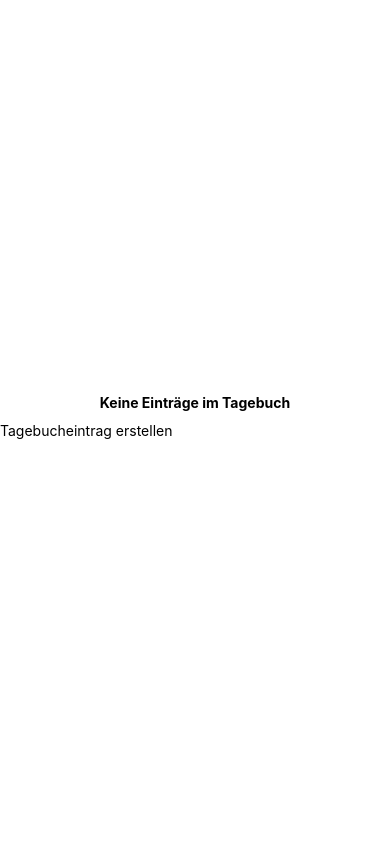
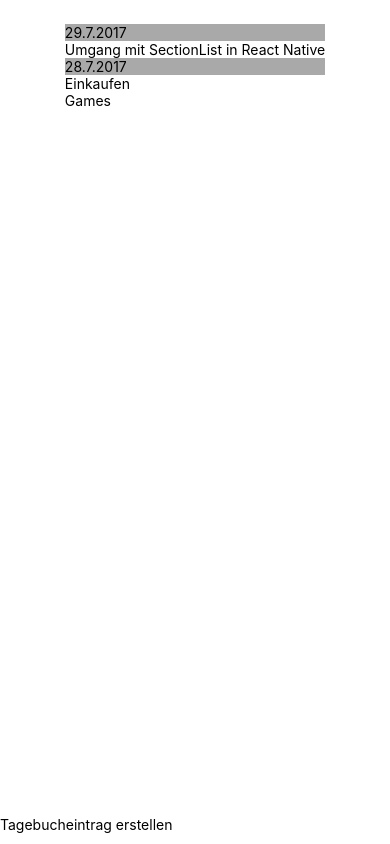
Before and after one commit to ELREYS/MyJournal, a React Native app: screen / in a window 390 px wide. Built offline with nearby package versions, Linux system fonts and the light colour scheme.

Commit message:
Implementation of Sectionlist

```diff
--- a/App.js
+++ b/App.js
@@ -1,6 +1,7 @@
 import React, { useEffect, useState, createRef, useRef } from "react";
 import {
   KeyboardAvoidingView,
+  SectionList,
   FlatList,
   Dimensions,
   StyleSheet,
@@ -8,17 +9,6 @@ import {
   TextInput,
   View
 } from "react-native";
-
-const { width, height } = Dimensions.get("window");
-
-
-
-
-
-export default function App() {
-  const inputEL = React.useRef(null);
-  const [newText, setText] = useState("Keine Einträge im Tagebuch");
-  const [items, setItems] = useState([]);
 
 const journalItems = [
   {
@@ -32,33 +22,94 @@ export default function App() {
     title: "29.7.2017"
   },
   {
-      data: [
-        {text: "Einkaufen",date:2},
-        {text: "Games",date:3}
-
-      ],
+    data: [{ text: "Einkaufen", date: 2 }, { text: "Games", date: 3 }],
 
     title: "28.7.2017"
   }
 ];
 
+const { width, height } = Dimensions.get("window");
+
+export default function App() {
+  const inputEL = React.useRef(null);
+  const [newText, setText] = useState("Keine Einträge im Tagebuch");
+  const [items, setItems] = useState(journalItems);
+
+
+
+
+
+
+
+
+  var [head, ...tail] = journalItems;
+  //console.log(head);
+  //console.log(tail);
+
+
   function _addItem(text) {
-    setItems([...items, { text, date: Date.now().toString() }]);
+    //Datum für heute aufbauen
+
+    const now = new Date();
+    const day = now.getDay();
+    const month = now.getMonth() + 1;
+    const year = now.getFullYear();
+
+    //console.log(jitem); //leere Array
+    //setJ(journalItems);
+    //console.log(jitem);
+
+    const today = `${day}.${month}.${year}`;
+
+    if (head === undefined || head.title !== today) {
+      // ggf. neuen Abschnitt für heutiges Datum erstellen
+      head = { data: [], title: today };
+      tail = items;
+
+
+      //console.log("head.title: "+head.title);
+      //console.log("items: "+ items);
+      //console.log("tail:"+tail);
+
+
+    }
+
+    // neuen Eintrag (newItem) an vorderster Stelle einfügen
+
+    const newItem = { text, date: now.getTime() };
+    head.data = [newItem,...head.data]
+    setItems([head,...tail]);
+    console.log("NewItem:"+head.data+head.tail);
+    console.log(items);
     console.log(items.length);
+
+
+
+
+
+
+    //console.log(jitem.length);
+    //console.log(jitem);
+
+    //console.log(journalItems.length);
+    //console.log(items);
     inputEL.current.clear();
   }
 
-  if (items.length > 0) {
+  if (journalItems.length > 0) {
     var content = (
-      <FlatList
+      <SectionList
         style={styles.list}
-        data={items}
-        renderItem={({ item }) => <Text>{`${item.text} : ${item.date}`}</Text>}
+        sections={items}
+        renderItem={({ item }) => <Text>{item.text}</Text>}
+        renderSectionHeader={({ section }) => (
+          <Text style={styles.listHeader}>{section.title}</Text>
+        )}
         keyExtractor={item => item.date}
       />
     );
   } else {
-    var content = <Text style={styles.title}>{newText}</Text>;
+    content = <Text style={styles.title}>{newText}</Text>;
   }
 
   return (
@@ -99,5 +150,8 @@ const styles = StyleSheet.create({
   list: {
     marginTop: 24,
     borderColor: "red"
+  },
+  listHeader: {
+    backgroundColor: "darkgray"
   }
 });
```
Lines whose indentation alone changed are shown as unchanged.
